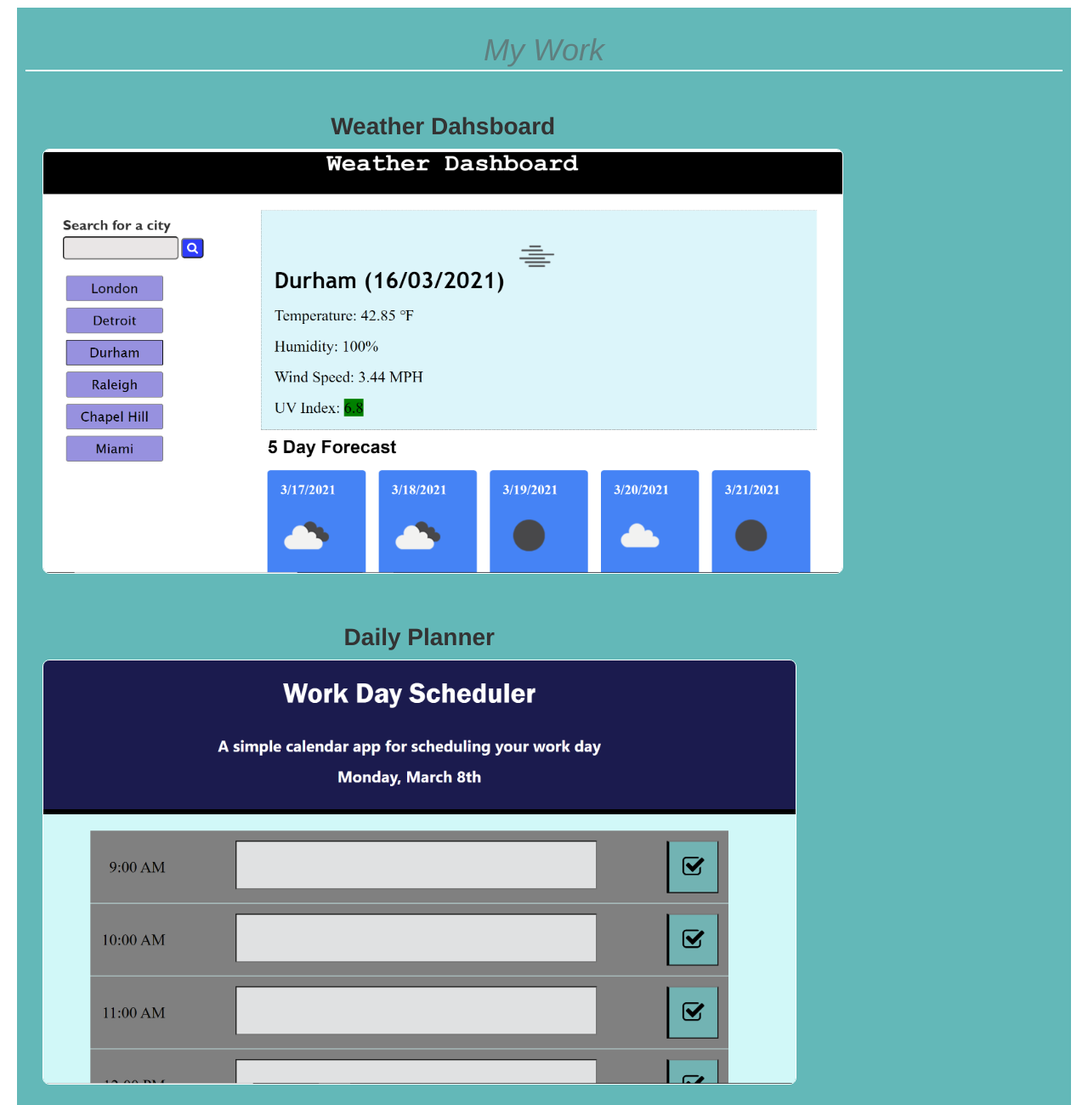
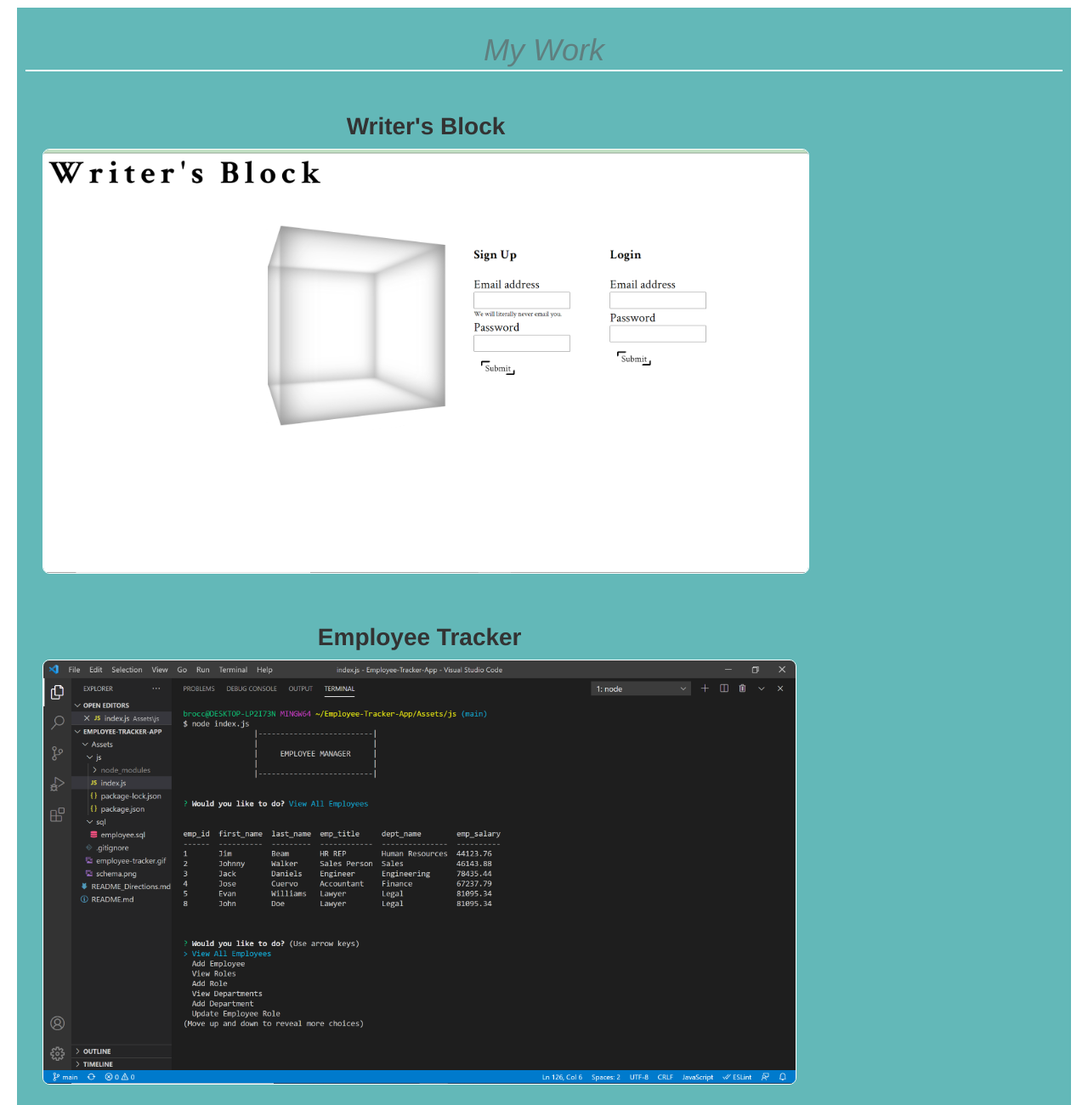
Before and after one commit to bac5806/Updated-Portfolio-2, a plain HTML site: page index.html in a window 1280 px wide. Shown: the part 1120-2420 px from the top of the page at 85% size. Drawn offline with nearby package versions, Linux system fonts and the light colour scheme; a web font is replaced by a local one.

Commit message:
ipdated portfolio/added new assignments and project

```diff
--- a/index.html
+++ b/index.html
@@ -53,6 +53,17 @@
         <div class="workContainer">
             <h2 id="work"><em>My Work</em></h2>
             <div class="border"></div>
+
+            <div class="cardContainer">
+                <h3><strong>Writer's Block</strong></h3>
+                <a href="https://writers--block.herokuapp.com/" target="_blank"><img src="assets/images/writers_block.png"/></a>
+            </div>
+
+            <div class="cardContainer">
+                <h3><strong>Employee Tracker</strong></h3>
+                <a href="https://github.com/bac5806/Employee-Tracker-App" target="_blank"><img src="assets/images/employee.png"/></a>
+            </div>
+
             <div class="cardContainer">
                 <h3><strong>Weather Dahsboard</strong></h3>
                 <a href="https://github.com/bac5806/Weather-Search-Page" target="_blank"><img src="assets/images/weather-dash.png"/></a>
```
Also changed, not shown: assets/images/employee.png (added), assets/images/writers_block.png (added).
